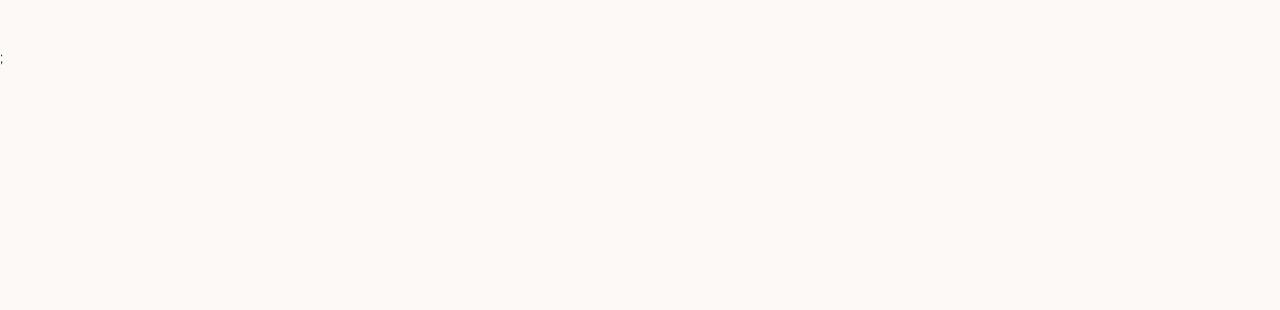
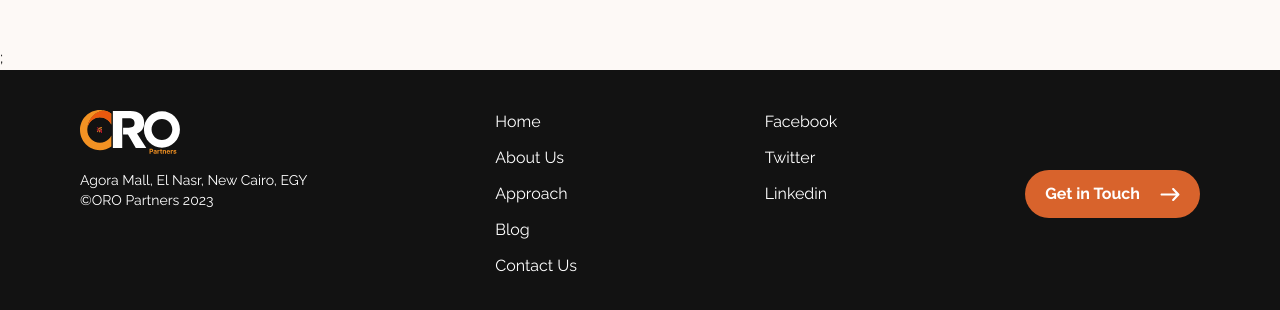
Before and after one commit to PTS-Holdings/oro-partners.com, a Next.js app: page / in a window 1280 px wide. Shown: the part 1866-2176 px from the top of the page. Before the commit the page ends 1936 px from the top, so only its background shows below. Built offline with nearby package versions, Linux system fonts and the light colour scheme.

Commit message:
feat(layout): add Footer component to Layout

```diff
--- /dev/null
+++ b/src/components/footer.jsx
@@ -0,0 +1,82 @@
+import Image from "next/image";
+import Link from "next/link";
+import Button from "./Button";
+
+export default function Footer() {
+    return (
+        <div className="bg-custom-black text-white body-small-regular md:body-medium-regular py-10">
+            <div className="container flex gap-6 flex-col md:flex-row justify-between">
+                <div>
+                    <Image
+                        src={"/assets/oro-partners-logo-white.svg"}
+                        width={100}
+                        height={50}
+                        alt={"ORO Partners Logo"}
+                    />
+                    <div className="mt-4 caption-regular md:body-small-regular">
+                        <div>
+                            <p>Agora Mall, El Nasr, New Cairo, EGY</p>
+                        </div>
+                        <div>
+                            <p>©ORO Partners 2023</p>
+                        </div>
+                    </div>
+                </div>
+
+                <ul className="space-y-3">
+                    <li>
+                        <Link href={"/"}>
+                            Home
+                        </Link>
+                    </li>
+                    <li>
+                        <Link href={"/about"}>
+                            About Us
+                        </Link>
+                    </li>
+                    <li>
+                        <Link href={"/approach"}>
+                            Approach
+                        </Link>
+                    </li>
+                    <li>
+                        <Link href={"/blog"}>
+                            Blog
+                        </Link>
+                    </li>
+                    <li>
+                        <Link href={"/contact"}>
+                            Contact Us
+                        </Link>
+                    </li>
+                </ul>
+                <ul className="space-y-3">
+                    <li>
+                        <Link href={"/contact"}>
+                            Facebook
+                        </Link>
+                    </li>
+                    <li>
+                        <Link href={"/contact"}>
+                            Twitter
+                        </Link>
+                    </li>
+                    <li>
+                        <Link href={"/contact"}>
+                            Linkedin
+                        </Link>
+                    </li>
+                </ul>
+
+                <div className="self-center">
+                    <Button>
+                        Get in Touch
+                    </Button>
+                </div>
+
+            </div>
+
+        </div>
+
+    );
+}
--- a/src/layout/index.js
+++ b/src/layout/index.js
@@ -1,4 +1,5 @@
 import Navbar from "@/components/Navbar";
+import Footer from "@/components/footer";
 import { Fragment } from "react";
 
 export default function Layout({ children }) {
@@ -6,6 +7,7 @@ export default function Layout({ children }) {
 		<Fragment>
 			<Navbar className="sticky" />
 			<main>{children}</main>
+			<Footer />
 		</Fragment>
 	);
 }
```
Also changed, not shown: public/assets/oro-partners-logo-white.svg (added).
